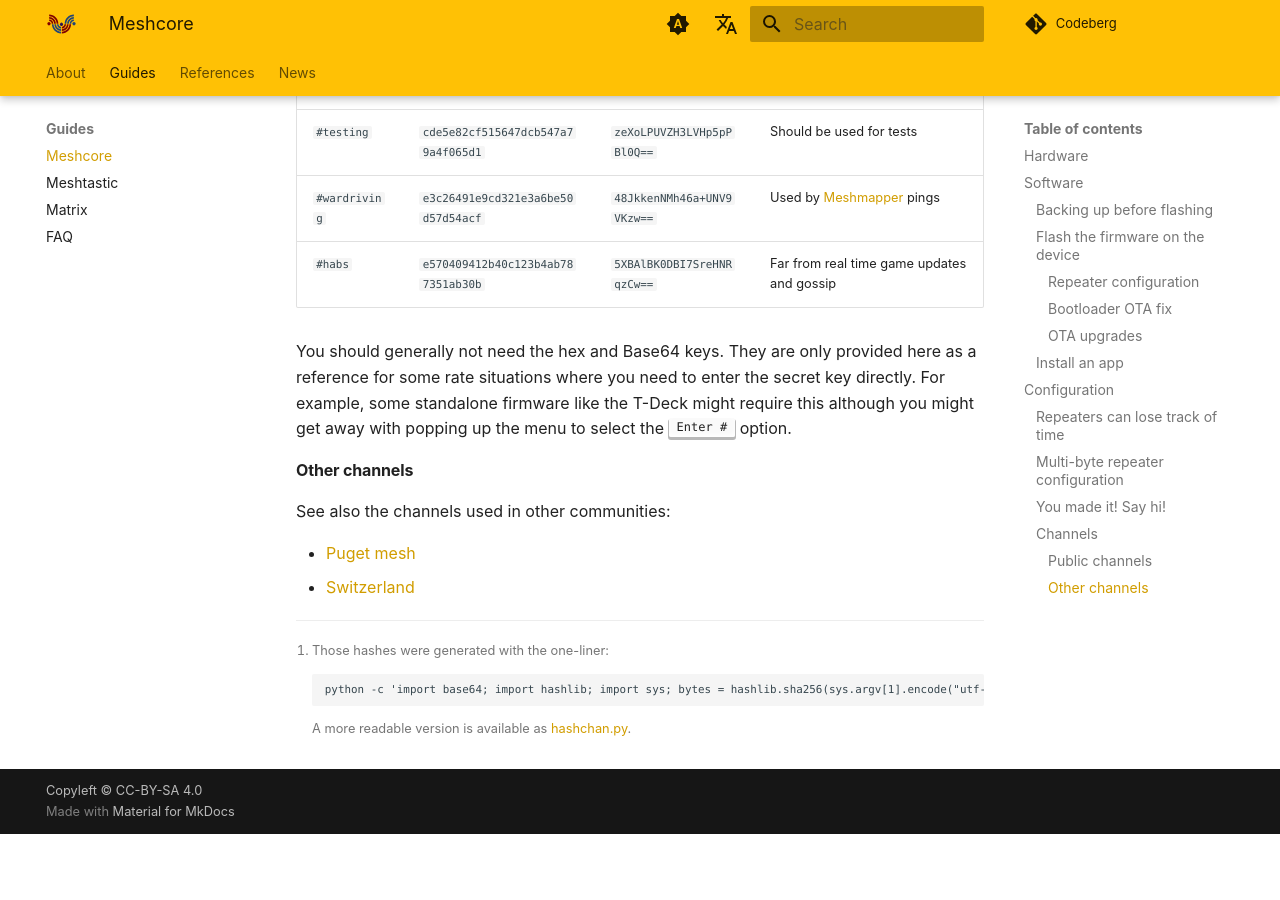
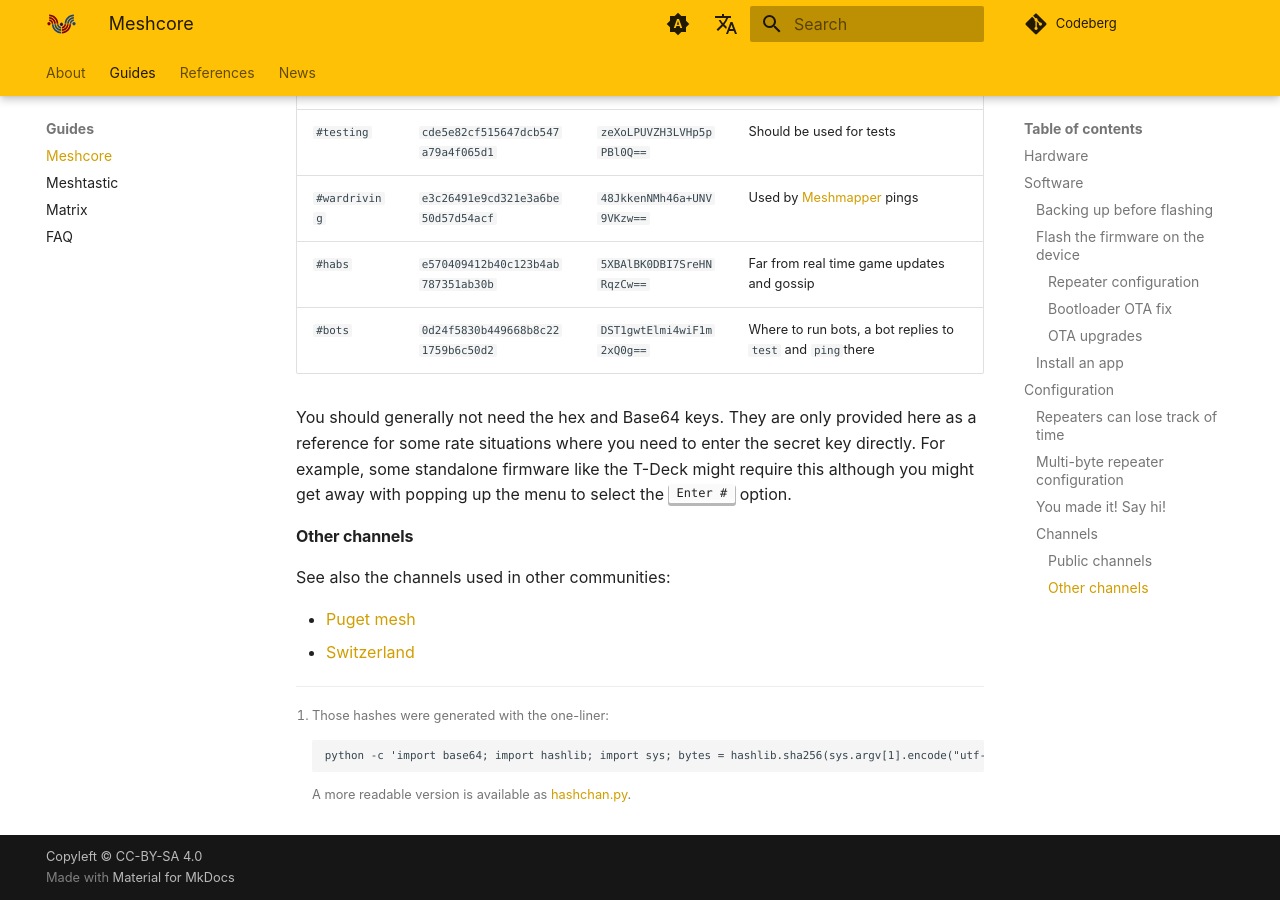
Before and after one commit to ReseauLibre/lora.reseaulibre.ca, an MkDocs documentation site: the page built from docs/guides/meshcore.md, in a window 1280 px wide and 900 px high, scrolled down 8873 px. Built offline with MkDocs 1.6.1 and Material for MkDocs 9.7.7, drawn with Linux system fonts in a browser that asks for light colours; plug-ins that fetch from the network failed and are left out; comment, search, counter and statistics services are not loaded; before the commit the page ends 9707 px from its top, so only the background shows below that.

Commit message:
add #bots

```diff
--- a/docs/guides/meshcore.md
+++ b/docs/guides/meshcore.md
@@ -421,12 +421,13 @@ messages sent will be visible to an attacker.
 
 We know about the follow channels currently in use[^1]:
 
-| Name          | Hex Key                            | Base64                     | Purpose                                    |
-|---------------|------------------------------------|----------------------------|--------------------------------------------|
-| Public        | `8b3387e9c5cdea6ac9e5edbaa115cd72` | `izOH6cXN6mrJ5e26oRXNcg==` | General conversations                      |
-| `#testing`    | `cde5e82cf515647dcb547a79a4f065d1` | `zeXoLPUVZH3LVHp5pPBl0Q==` | Should be used for tests                   |
-| `#wardriving` | `e3c26491e9cd321e3a6be50d57d54acf` | `48JkkenNMh46a+UNV9VKzw==` | Used by [Meshmapper][] pings               |
-| `#habs`       | `e570409412b40c123b4ab787351ab30b` | `5XBAlBK0DBI7SreHNRqzCw==` | Far from real time game updates and gossip |
+| Name          | Hex Key                            | Base64                     | Purpose                                                    |
+|---------------|------------------------------------|----------------------------|------------------------------------------------------------|
+| Public        | `8b3387e9c5cdea6ac9e5edbaa115cd72` | `izOH6cXN6mrJ5e26oRXNcg==` | General conversations                                      |
+| `#testing`    | `cde5e82cf515647dcb547a79a4f065d1` | `zeXoLPUVZH3LVHp5pPBl0Q==` | Should be used for tests                                   |
+| `#wardriving` | `e3c26491e9cd321e3a6be50d57d54acf` | `48JkkenNMh46a+UNV9VKzw==` | Used by [Meshmapper][] pings                               |
+| `#habs`       | `e570409412b40c123b4ab787351ab30b` | `5XBAlBK0DBI7SreHNRqzCw==` | Far from real time game updates and gossip                 |
+| `#bots`       | `0d24f5830b449668b8c221759b6c50d2` | `DST1gwtElmi4wiF1m2xQ0g==` | Where to run bots, a bot replies to `test` and `ping`there |
 
  [Meshmapper]: https://meshmapper.net/
 
```
